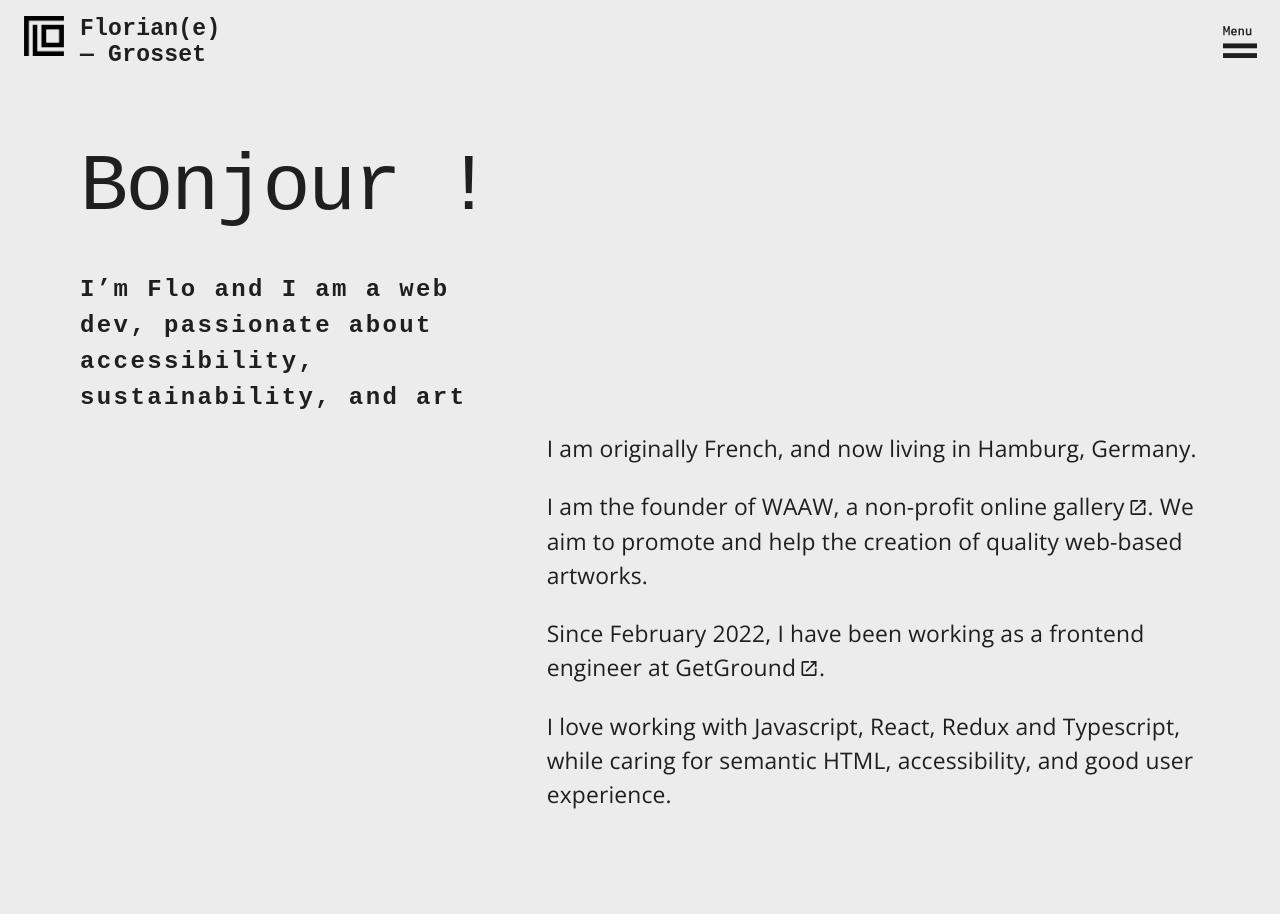
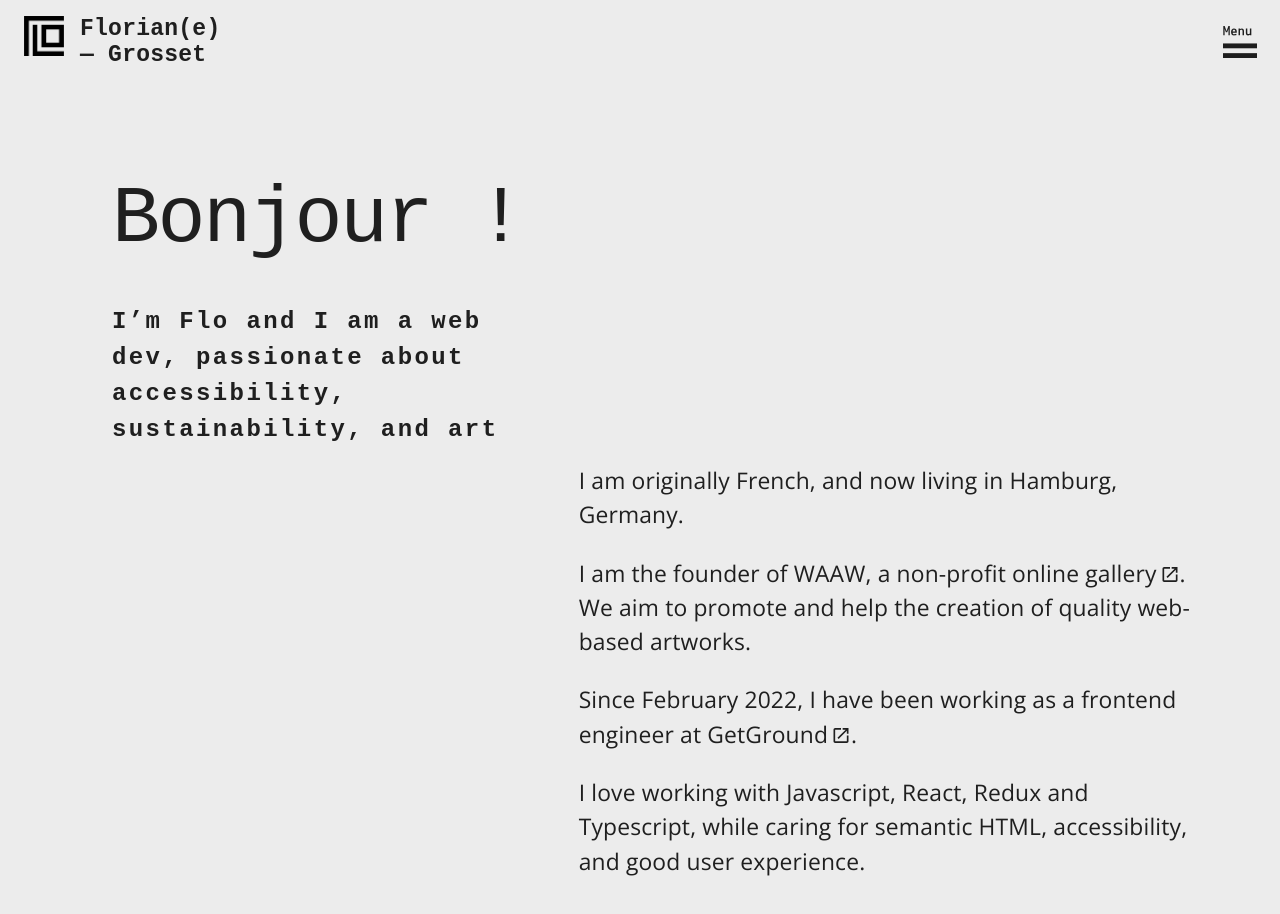
Before and after one commit to grosset-floriane/floriangegrosset-client, a React (Create React App) app: page / in a window 1280 px wide. Shown: the top 914 px of the page. Before the commit the page ends 877 px from the top, so only its background shows below. Built offline with nearby package versions, Linux system fonts and the light colour scheme; a web font is replaced by a local one.

Commit message:
fix console error

```diff
--- a/src/components/Layout/LayoutColumn.tsx
+++ b/src/components/Layout/LayoutColumn.tsx
@@ -27,7 +27,7 @@ const LayoutColumn: FC<LayoutColumnProps> = ({ children, stickyTopPosition = 45,
 
     return (
         <>
-            <Grid xs={12} lg={isSticky ? 5 : 7} mt={isDesktop ? marginTop : 0}>
+            <Grid item xs={12} lg={isSticky ? 5 : 7} mt={isDesktop ? marginTop : 0}>
                 {columnContent}
             </Grid>
         </>
```
